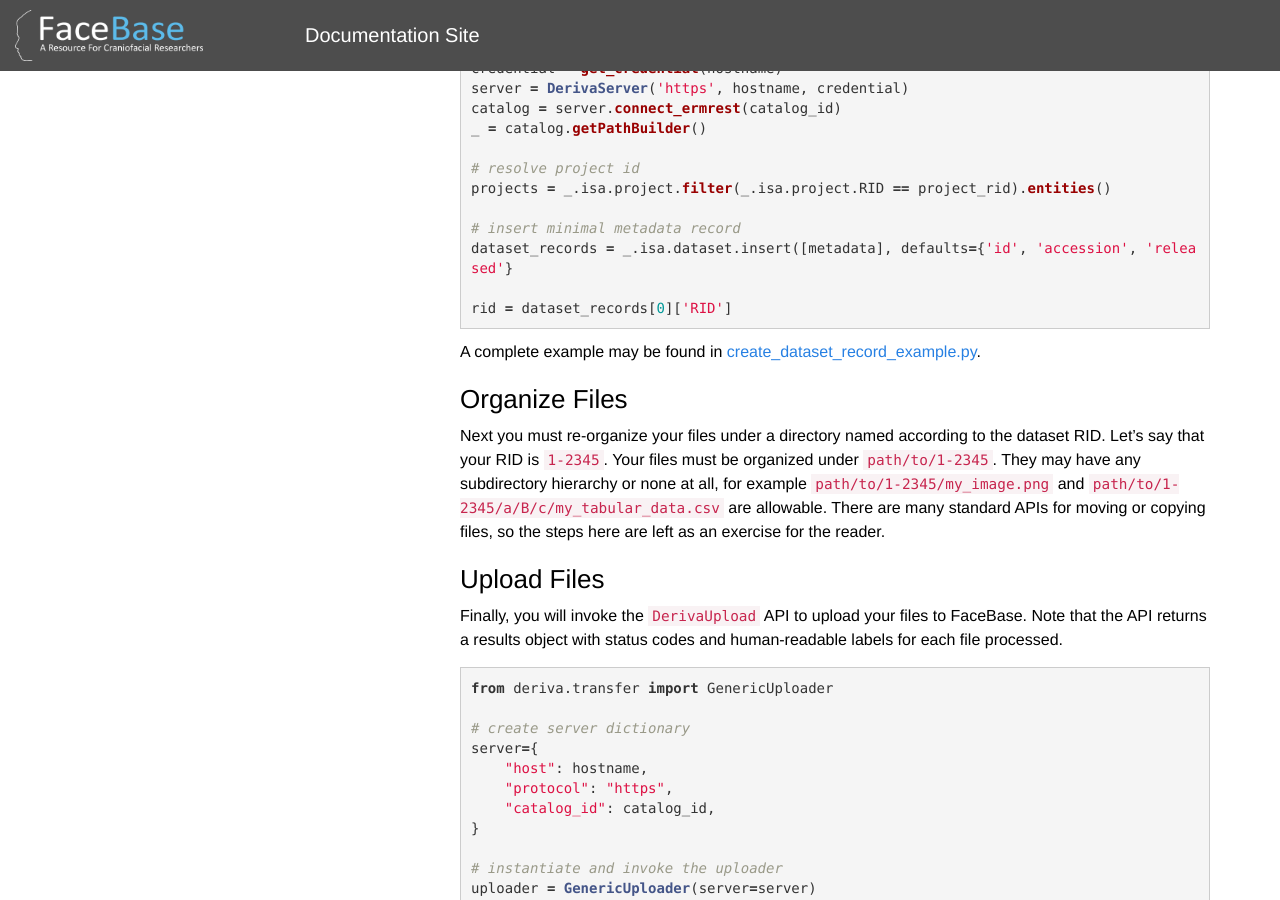
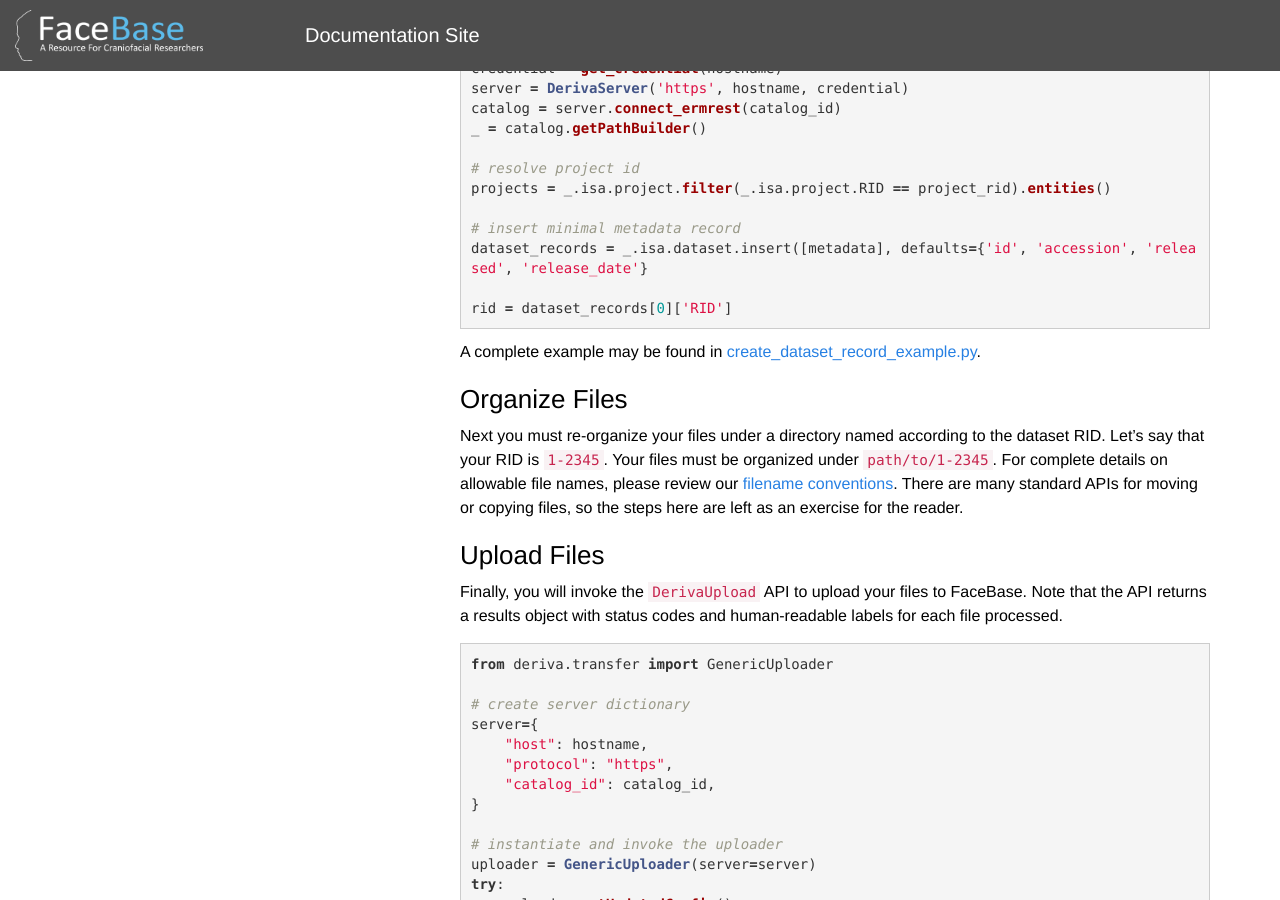
Before and after one commit to informatics-isi-edu/facebase-docs, a Jekyll site: the page built from docs/_docs/submitting-advanced/Deriva-Clients.md, in a window 1280 px wide and 900 px high, scrolled down 2958 px. Built offline with Jekyll 4.4.1, drawn with Linux system fonts in a browser that asks for light colours; comment, search, counter and statistics services are not loaded.

Commit message:
fix example of deriva upload

````diff
--- a/docs/_docs/submitting-advanced/Deriva-Clients.md
+++ b/docs/_docs/submitting-advanced/Deriva-Clients.md
@@ -141,7 +141,7 @@
 projects = _.isa.project.filter(_.isa.project.RID == project_rid).entities()
 
 # insert minimal metadata record
-dataset_records = _.isa.dataset.insert([metadata], defaults={'id', 'accession', 'released'}
+dataset_records = _.isa.dataset.insert([metadata], defaults={'id', 'accession', 'released', 'release_date'}
 
 rid = dataset_records[0]['RID']
 ```
@@ -150,7 +150,7 @@
 
 ### Organize Files
 
-Next you must re-organize your files under a directory named according to the dataset RID. Let's say that your RID is `1-2345`. Your files must be organized under `path/to/1-2345`. They may have any subdirectory hierarchy or none at all, for example `path/to/1-2345/my_image.png` and `path/to/1-2345/a/B/c/my_tabular_data.csv` are allowable. There are many standard APIs for moving or copying files, so the steps here are left as an exercise for the reader.
+Next you must re-organize your files under a directory named according to the dataset RID. Let's say that your RID is `1-2345`. Your files must be organized under `path/to/1-2345`. For complete details on allowable file names, please review our [filename conventions](../Upload-Files/#filename-conventions). There are many standard APIs for moving or copying files, so the steps here are left as an exercise for the reader.
 
 ### Upload Files
 
````
Also changed, not shown: 1 other file.
